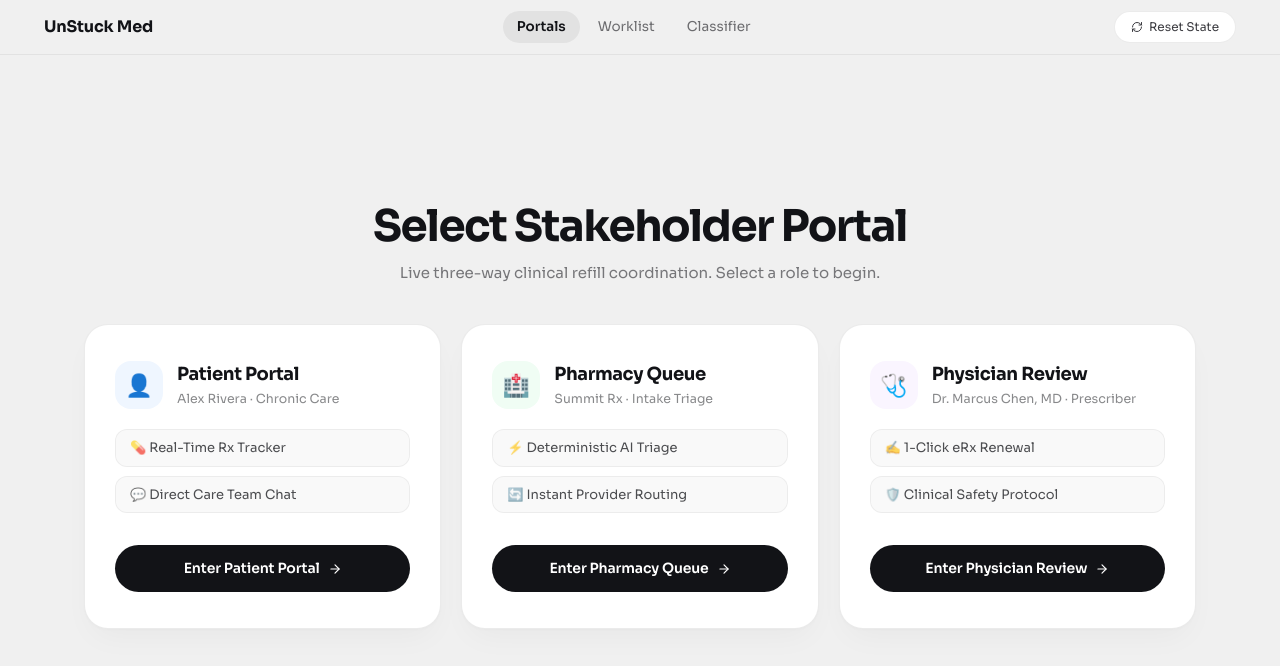
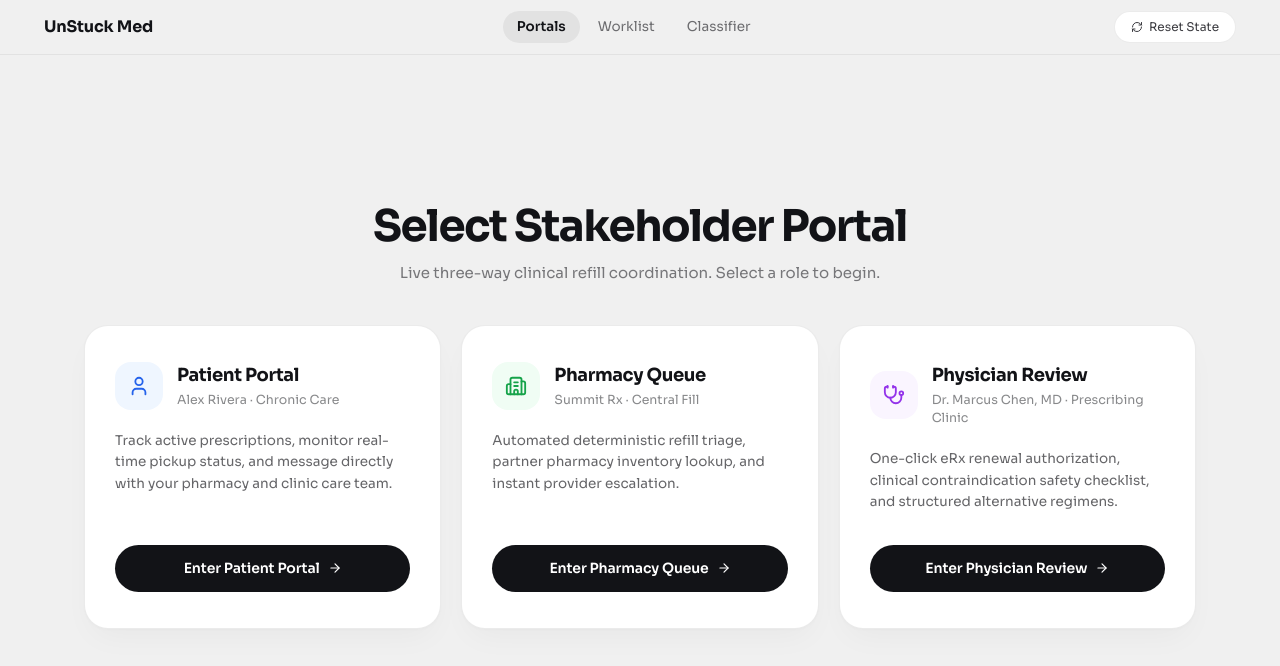
Before and after one commit to naagasumukh8/EON-2.0, a Next.js app: page /portal in a window 1280 px wide. Shown: the top 666 px of the page. Built offline with nearby package versions, Linux system fonts and the light colour scheme; a web font is replaced by a local one.

Commit message:
design: permanently remove all emojis inside capsule pill badges and replace with clean SVG icons

```diff
--- a/app/components/AutonomyBanner.tsx
+++ b/app/components/AutonomyBanner.tsx
@@ -111,7 +111,7 @@ export function AutonomyBanner() {
                 transition: "all 0.15s ease",
               }}
             >
-              ⚡ Auto
+              Auto
             </button>
           </div>
 
--- a/app/patient/page.tsx
+++ b/app/patient/page.tsx
@@ -340,9 +340,9 @@ function ThreadView({ thread, onBack, onRefresh }: { thread: RefillThread; onBac
           Quick Actions:
         </span>
         {[
-          { label: "💊 Refill Metformin", text: "I need to request a refill for Metformin 500mg. I have about 2 days left." },
-          { label: "⏱️ Check Pickup ETA", text: "Hi, can you confirm when my prescription will be ready for pickup?" },
-          { label: "✅ Confirm Pickup Today", text: "Thank you! I will pick up my medication today around 4 PM." },
+          { label: "Refill Metformin", text: "I need to request a refill for Metformin 500mg. I have about 2 days left." },
+          { label: "Check Pickup ETA", text: "Hi, can you confirm when my prescription will be ready for pickup?" },
+          { label: "Confirm Pickup Today", text: "Thank you! I will pick up my medication today around 4 PM." },
         ].map(p => (
           <button
             key={p.label}
@@ -780,15 +780,15 @@ export default function PatientPage() {
 
             <div style={{ display: "flex", flexDirection: "column", gap: "8px", paddingTop: "8px", borderTop: "1px solid rgba(0,0,0,0.06)" }}>
               <div style={{ display: "flex", alignItems: "center", gap: "8px", fontSize: "12px", color: "rgb(50,50,55)", fontWeight: 500 }}>
-                <span>🩺</span>
+                <Stethoscope style={{ width: 13, height: 13, color: "rgb(18,19,23)", flexShrink: 0 }} />
                 <span>{PATIENT_DEMO.condition}</span>
               </div>
               <div style={{ display: "flex", alignItems: "center", gap: "8px", fontSize: "12px", color: "#DC2626", fontWeight: 500 }}>
-                <span>⚠️</span>
+                <AlertTriangle style={{ width: 13, height: 13, color: "#DC2626", flexShrink: 0 }} />
                 <span>{PATIENT_DEMO.allergies}</span>
               </div>
               <div style={{ display: "flex", alignItems: "center", gap: "8px", fontSize: "12px", color: "#166534", fontWeight: 500 }}>
-                <span>🛡️</span>
+                <ShieldCheck style={{ width: 13, height: 13, color: "#166534", flexShrink: 0 }} />
                 <span>{PATIENT_DEMO.insuranceId}</span>
               </div>
             </div>
--- a/app/pharmacy/page.tsx
+++ b/app/pharmacy/page.tsx
@@ -194,7 +194,7 @@ function ThreadPanel({ thread, onClose, onRefresh }: { thread: RefillThread; onC
             }}
           >
             <Zap style={{ width: 13, height: 13 }} />
-            {processing ? "Processing…" : "⚡ Process & Route Refill"}
+            {processing ? "Processing…" : "Process & Route Refill"}
           </button>
           {processResult && (
             <div
@@ -261,9 +261,9 @@ function ThreadPanel({ thread, onClose, onRefresh }: { thread: RefillThread; onC
           Quick Replies:
         </span>
         {[
-          { label: "✅ Process & Ready for Pickup", text: "Your prescription has been filled and is ready for pickup at our counter." },
-          { label: "🩺 Escalate to Dr. Chen", text: "Zero refills remain on profile. Escalating refill renewal request to Dr. Marcus Chen." },
-          { label: "🏪 Query Stock Reserve", text: "Inventory checked with partner network: 140 units on hand at CarePoint Pharmacy." },
+          { label: "Ready for Pickup", text: "Your prescription has been filled and is ready for pickup at our counter." },
+          { label: "Escalate to Dr. Chen", text: "Zero refills remain on profile. Escalating refill renewal request to Dr. Marcus Chen." },
+          { label: "Query Partner Stock", text: "Inventory checked with partner network: 140 units on hand at CarePoint Pharmacy." },
         ].map(p => (
           <button
             key={p.label}
--- a/app/portal/page.tsx
+++ b/app/portal/page.tsx
@@ -1,7 +1,7 @@
 "use client";
 import React, { useState } from "react";
 import Link from "next/link";
-import { ArrowRight, User, Building2, Stethoscope, RefreshCw, Check } from "lucide-react";
+import { ArrowRight, User, Building2, Stethoscope, RefreshCw } from "lucide-react";
 import { setCurrentRole, resetDemoData, seedDemoData, type Role } from "../../lib/demo-messages";
 import { AppHeader } from "@/components/AppHeader";
 
@@ -9,12 +9,11 @@ type RoleConfig = {
   role: Role;
   title: string;
   subtitle: string;
-  emoji: string;
   color: string;
   bg: string;
   href: string;
   Icon: React.ElementType;
-  tags: string[];
+  description: string;
 };
 
 const ROLES: RoleConfig[] = [
@@ -22,34 +21,31 @@ const ROLES: RoleConfig[] = [
     role: "patient",
     title: "Patient Portal",
     subtitle: "Alex Rivera · Chronic Care",
-    emoji: "👤",
     color: "#2563EB",
     bg: "#EFF6FF",
     href: "/patient",
     Icon: User,
-    tags: ["💊 Real-Time Rx Tracker", "💬 Direct Care Team Chat"],
+    description: "Track active prescriptions, monitor real-time pickup status, and message directly with your pharmacy and clinic care team.",
   },
   {
     role: "pharmacy",
     title: "Pharmacy Queue",
-    subtitle: "Summit Rx · Intake Triage",
-    emoji: "🏥",
+    subtitle: "Summit Rx · Central Fill",
     color: "#16A34A",
     bg: "#F0FDF4",
     href: "/pharmacy",
     Icon: Building2,
-    tags: ["⚡ Deterministic AI Triage", "🔄 Instant Provider Routing"],
+    description: "Automated deterministic refill triage, partner pharmacy inventory lookup, and instant provider escalation.",
   },
   {
     role: "provider",
     title: "Physician Review",
-    subtitle: "Dr. Marcus Chen, MD · Prescriber",
-    emoji: "🩺",
+    subtitle: "Dr. Marcus Chen, MD · Prescribing Clinic",
     color: "#9333EA",
     bg: "#FAF5FF",
     href: "/provider",
     Icon: Stethoscope,
-    tags: ["✍️ 1-Click eRx Renewal", "🛡️ Clinical Safety Protocol"],
+    description: "One-click eRx renewal authorization, clinical contraindication safety checklist, and structured alternative regimens.",
   },
 ];
 
@@ -83,7 +79,7 @@ export default function PortalPage() {
         color: "rgb(18,19,23)",
       }}
     >
-      {/* Unified Top Nav with Reset Demo Button */}
+      {/* Top Nav with Reset Demo Button */}
       <AppHeader
         activePath="/portal"
         rightElement={
@@ -152,7 +148,7 @@ export default function PortalPage() {
             maxWidth: "1140px",
           }}
         >
-          {ROLES.map(({ role, title, subtitle, emoji, color, bg, href, Icon, tags }) => {
+          {ROLES.map(({ role, title, subtitle, color, bg, href, Icon, description }) => {
             const isSelected = selected === role;
             const isFaded = selected && selected !== role;
             return (
@@ -174,7 +170,7 @@ export default function PortalPage() {
                 }}
               >
                 <div>
-                  {/* Icon & Title */}
+                  {/* Clean SVG Icon & Title */}
                   <div style={{ display: "flex", alignItems: "center", gap: "14px", marginBottom: "20px" }}>
                     <div
                       style={{
@@ -186,10 +182,9 @@ export default function PortalPage() {
                         alignItems: "center",
                         justifyContent: "center",
                         flexShrink: 0,
-                        fontSize: "22px",
                       }}
                     >
-                      {emoji}
+                      <Icon style={{ width: 22, height: 22, color: color }} />
                     </div>
                     <div>
                       <h2
@@ -209,34 +204,17 @@ export default function PortalPage() {
                     </div>
                   </div>
 
-                  {/* Clean Feature Tags */}
-                  <div
+                  {/* Clean Description (No Emoji Capsules) */}
+                  <p
                     style={{
-                      display: "flex",
-                      flexDirection: "column",
-                      gap: "9px",
-                      marginBottom: "32px",
+                      fontSize: "13.5px",
+                      color: "rgba(18,19,23,0.65)",
+                      lineHeight: 1.6,
+                      margin: "0 0 32px",
                     }}
                   >
-                    {tags.map((tag) => (
-                      <div
-                        key={tag}
-                        style={{
-                          display: "inline-flex",
-                          alignItems: "center",
-                          fontSize: "13px",
-                          fontWeight: 500,
-                          color: "rgba(18,19,23,0.75)",
-                          background: "rgba(0,0,0,0.025)",
-                          border: "1px solid rgba(0,0,0,0.05)",
-                          padding: "8px 14px",
-                          borderRadius: "12px",
-                        }}
-                      >
-                        {tag}
-                      </div>
-                    ))}
-                  </div>
+                    {description}
+                  </p>
                 </div>
 
                 {/* Action CTA */}
--- a/app/provider/page.tsx
+++ b/app/provider/page.tsx
@@ -226,7 +226,7 @@ function RefillPanel({ thread, onClose, onRefresh }: { thread: RefillThread; onC
                     }}
                   >
                     <CheckCircle2 style={{ width: 14, height: 14 }} />
-                    {acting === "approve" ? "Signing eRx…" : "✍️ Approve & Send eRx"}
+                    {acting === "approve" ? "Signing eRx…" : "Approve & Send eRx"}
                   </button>
 
                   <button
@@ -248,7 +248,7 @@ function RefillPanel({ thread, onClose, onRefresh }: { thread: RefillThread; onC
                     }}
                   >
                     <Shuffle style={{ width: 13, height: 13 }} />
-                    {acting === "alternative" ? "Routing…" : "🔄 Authorize Alternative"}
+                    {acting === "alternative" ? "Routing…" : "Authorize Alternative"}
                   </button>
 
                   <button
@@ -270,7 +270,7 @@ function RefillPanel({ thread, onClose, onRefresh }: { thread: RefillThread; onC
                     }}
                   >
                     <XCircle style={{ width: 13, height: 13 }} />
-                    {acting === "visit" ? "Updating…" : "📅 Require Clinic Visit"}
+                    {acting === "visit" ? "Updating…" : "Require Clinic Visit"}
                   </button>
                 </div>
               </div>
@@ -427,9 +427,9 @@ function RefillPanel({ thread, onClose, onRefresh }: { thread: RefillThread; onC
                 Quick Actions:
               </span>
               {[
-                { label: "✅ Approve 90-Day Refill", text: "Refill authorized for 90-day maintenance supply. Electronic prescription renewal transmitted to pharmacy." },
-                { label: "📅 Require Clinic Visit", text: "Annual lab work and blood pressure re-evaluation required before renewing this maintenance medication. Please schedule an office visit." },
-                { label: "🩺 Dose Titration Note", text: "Reviewed clinical profile. Recommended dosage adjusted based on last comprehensive metabolic panel." },
+                { label: "Approve 90-Day Refill", text: "Refill authorized for 90-day maintenance supply. Electronic prescription renewal transmitted to pharmacy." },
+                { label: "Require Clinic Visit", text: "Annual lab work and blood pressure re-evaluation required before renewing this maintenance medication. Please schedule an office visit." },
+                { label: "Dose Titration Note", text: "Reviewed clinical profile. Recommended dosage adjusted based on last comprehensive metabolic panel." },
               ].map(p => (
                 <button
                   key={p.label}
```
Also changed, not shown: app/classify/page.tsx (+36 -32 lines), app/dashboard/page.tsx (+9 -9 lines), 1 other file (tests, documents, lock files or other folders).
